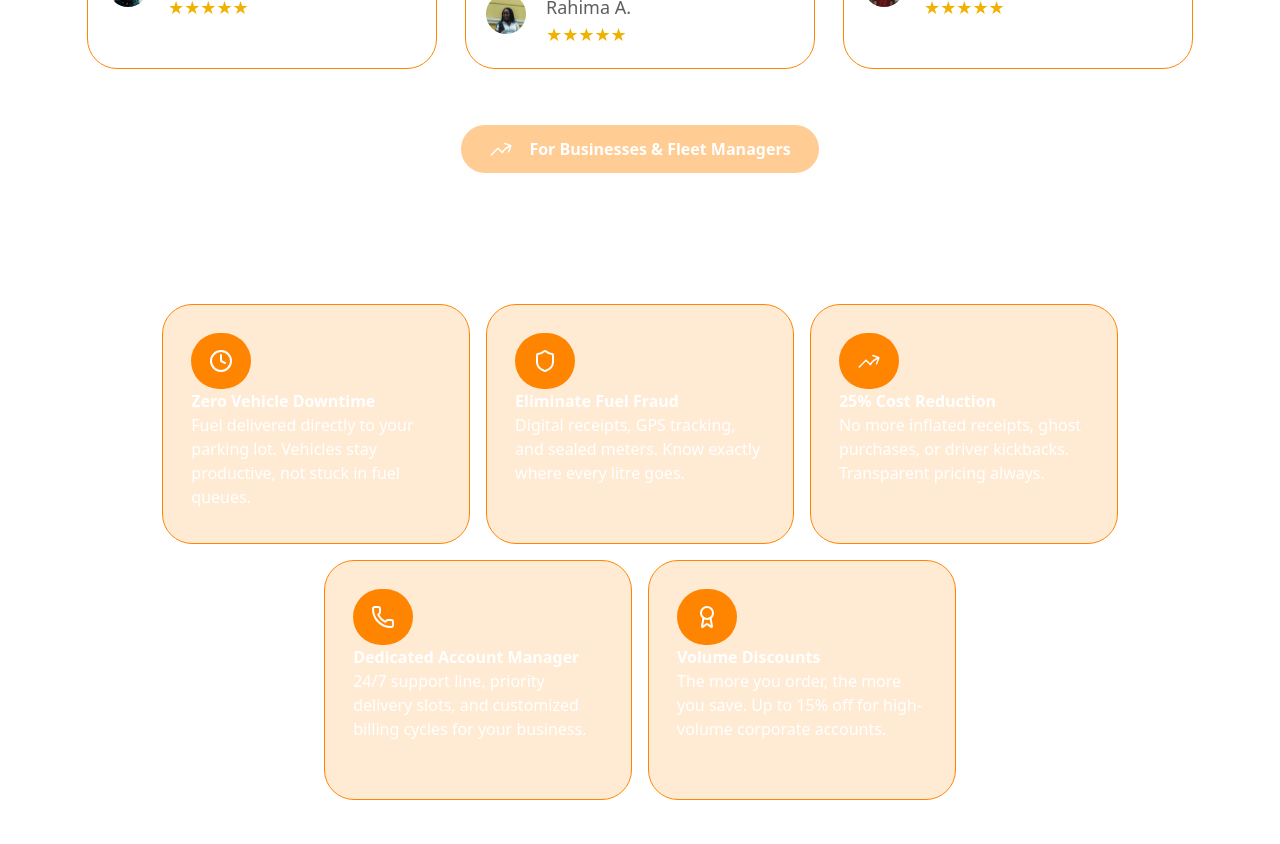
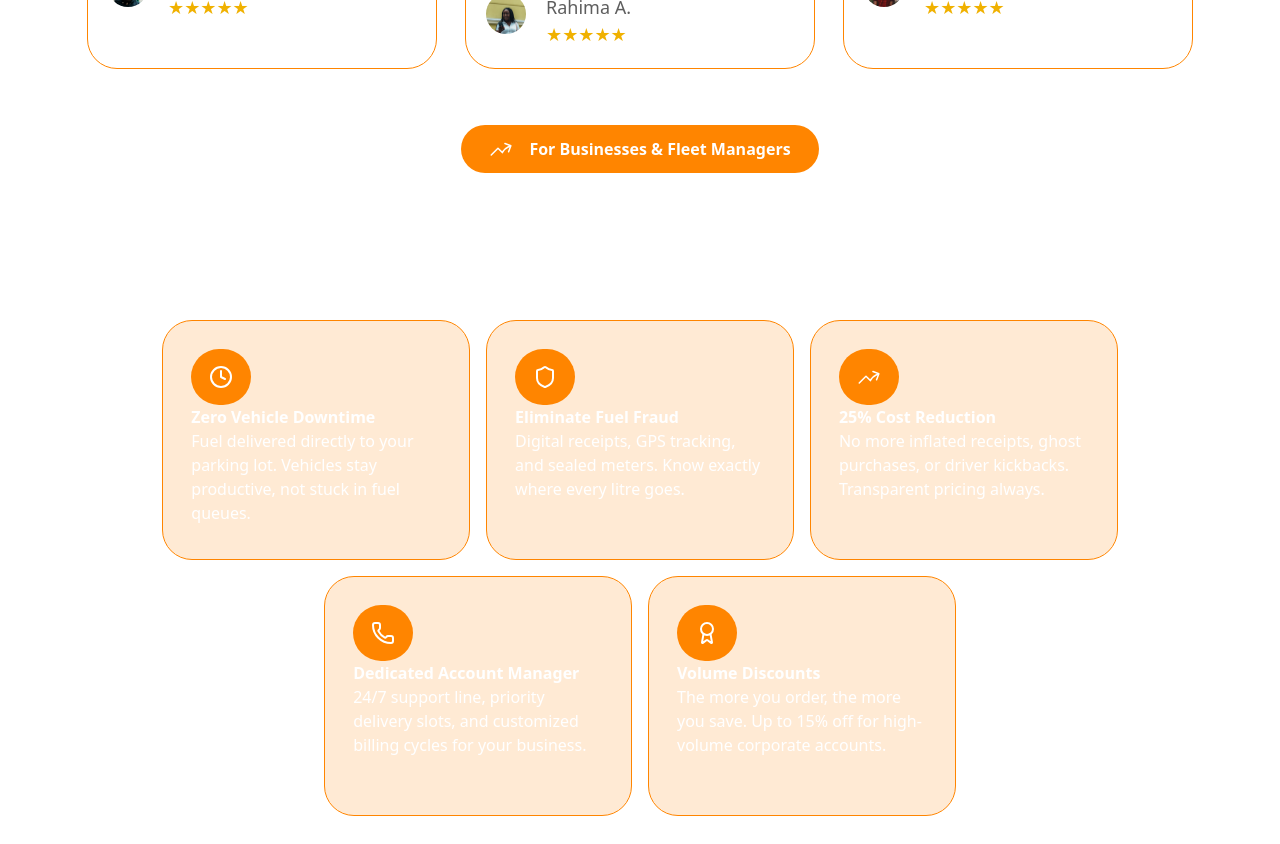
Before and after one commit to Marvywavy/resqx-waitlist, a React (Vite) app: page / in a window 1280 px wide. Shown: the part 1440-2284 px from the top of the page. Built offline with nearby package versions, Linux system fonts and the light colour scheme; a web font is replaced by a local one.

Commit message:
margin extension

```diff
--- a/src/components/WaitList.jsx
+++ b/src/components/WaitList.jsx
@@ -590,7 +590,7 @@ function WaitList() {
 
                     <div className="ml-0 w-full items-center flex flex-col justify-center text-white my-7 text-center">
                         <div className="items-center flex flex-col justify-center">
-                            <p  className="flex items-center space-x-2 bg-[#FF85006B] px-7 py-3 rounded-4xl font-bold">
+                            <p  className="flex items-center space-x-2 bg-[#FF8500] px-7 py-3 mb-4 rounded-4xl font-bold">
                                 <span className="mr-4">
                                     <svg xmlns="http://www.w3.org/2000/svg" viewBox="0 0 24 24" fill="currentColor" class="size-6">
                                         <path fill-rule="evenodd" d="M15.22 6.268a.75.75 0 0 1 .968-.431l5.942 2.28a.75.75 0 0 1 .431.97l-2.28
```
